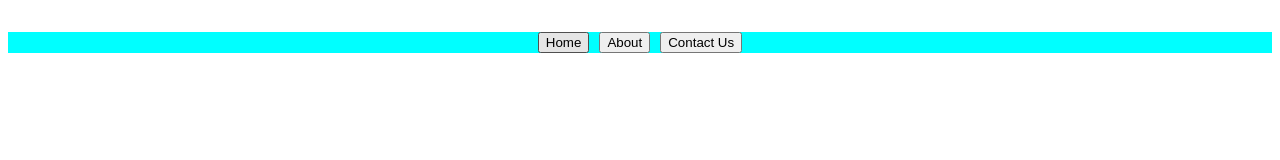
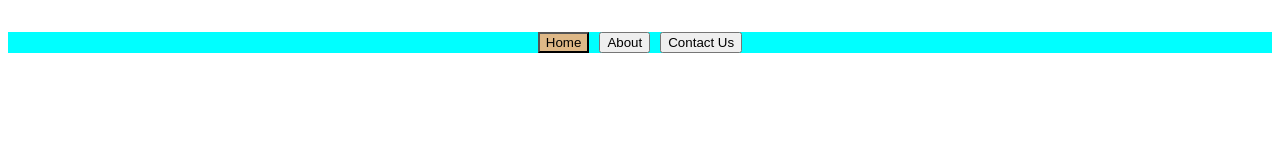
Before and after one commit to SvetlinGG/Angular-Components, an Angular app in the folder component-train/: page / in a window 1280 px wide. In both pictures the pointer is over the button "Home". Shown: the top 160 px of the page. Built offline with nearby package versions, Linux system fonts and the light colour scheme.

Commit message:
standalone

```diff
--- a/component-train/src/app/app.component.ts
+++ b/component-train/src/app/app.component.ts
@@ -4,6 +4,7 @@ import { NavbarComponent } from './navbar/navbar.component';
 
 @Component({
   selector: 'app-root',
+  standalone: true,
   imports: [RouterOutlet, NavbarComponent],
   templateUrl: './app.component.html',
   styleUrl: './app.component.css'
--- a/component-train/src/app/navbar/navbar.component.css
+++ b/component-train/src/app/navbar/navbar.component.css
@@ -5,3 +5,10 @@
     background-color: aqua;
     gap: 10px;
 }
+button {
+    cursor: pointer;
+}
+
+button:hover {
+    background-color: burlywood;
+}
--- a/component-train/src/app/navbar/navbar.component.ts
+++ b/component-train/src/app/navbar/navbar.component.ts
@@ -2,6 +2,7 @@ import { Component } from '@angular/core';
 
 @Component({
   selector: 'app-navbar',
+  standalone: true,
   imports: [],
   templateUrl: './navbar.component.html',
   styleUrl: './navbar.component.css'
```
